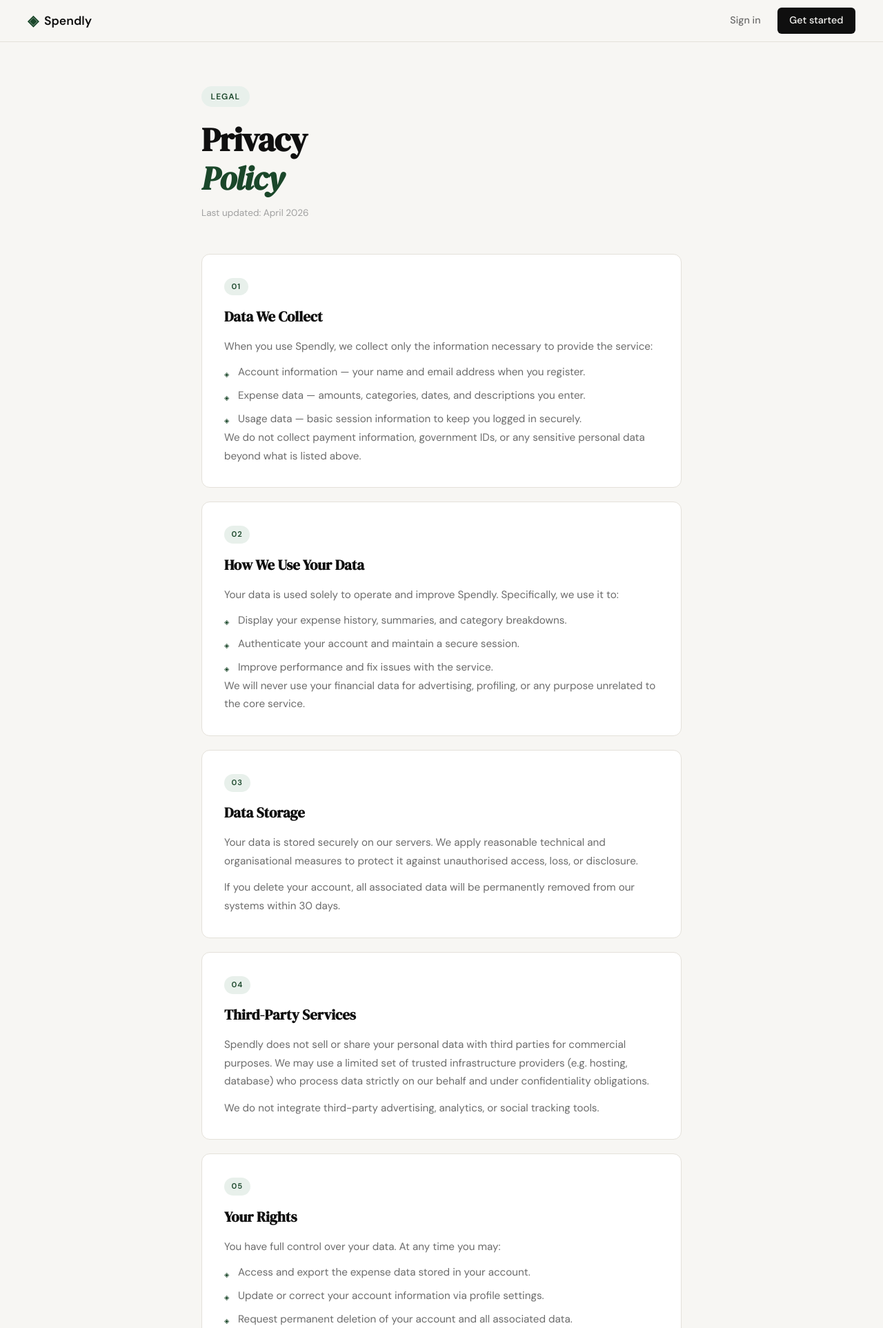
After one commit to gadher80/spendly, a Flask app: page /privacy in a window 1280 px wide. The commit adds this page. Shown: the top 1925 px of the page at 69% size. Run offline with Flask 3, Linux system fonts and the light colour scheme.

Commit message:
Add styled Privacy Policy page
Co-Authored-By: Claude Sonnet 4.6 <noreply@anthropic.com>

```diff
--- a/app.py
+++ b/app.py
@@ -31,6 +31,11 @@ def terms():
     return render_template("terms.html")
 
 
+@app.route("/privacy")
+def privacy():
+    return render_template("privacy.html")
+
+
 @app.route("/logout")
 def logout():
     return "Logout — coming in Step 3"
--- a/templates/base.html
+++ b/templates/base.html
@@ -35,7 +35,7 @@
             <span class="footer-name">Spendly</span>
             <p class="footer-copy">Track every rupee. Own your finances.</p>
             <a href="/terms">Terms and Conditions</a>
-            <a href="#">Privacy Policies</a>
+            <a href="/privacy">Privacy Policies</a>
         </div>
     </footer>
 
--- /dev/null
+++ b/templates/privacy.html
@@ -0,0 +1,183 @@
+{% extends "base.html" %}
+
+{% block title %}Privacy Policy — Spendly{% endblock %}
+
+{% block head %}
+<style>
+    .legal-hero {
+        padding: 4rem 2rem 3rem;
+        max-width: 760px;
+        margin: 0 auto;
+    }
+
+    .legal-hero .hero-badge { margin-bottom: 1.25rem; }
+
+    .legal-hero .hero-title {
+        font-family: var(--font-display);
+        font-size: clamp(2rem, 4vw, 3rem);
+        line-height: 1.15;
+        letter-spacing: -0.02em;
+        color: var(--ink);
+        margin-bottom: 0.75rem;
+    }
+
+    .legal-meta {
+        font-size: 0.85rem;
+        color: var(--ink-faint);
+    }
+
+    .legal-body {
+        max-width: 760px;
+        margin: 0 auto;
+        padding: 0 2rem 5rem;
+        display: flex;
+        flex-direction: column;
+        gap: 1.25rem;
+    }
+
+    .legal-card {
+        background: var(--paper-card);
+        border: 1px solid var(--border);
+        border-radius: var(--radius-md);
+        padding: 2rem;
+    }
+
+    .legal-card-number {
+        display: inline-block;
+        background: var(--accent-light);
+        color: var(--accent);
+        font-size: 0.7rem;
+        font-weight: 700;
+        letter-spacing: 0.1em;
+        text-transform: uppercase;
+        padding: 0.25rem 0.65rem;
+        border-radius: 999px;
+        margin-bottom: 0.85rem;
+    }
+
+    .legal-card h2 {
+        font-family: var(--font-display);
+        font-size: 1.3rem;
+        color: var(--ink);
+        margin-bottom: 0.85rem;
+    }
+
+    .legal-card p {
+        font-size: 0.95rem;
+        color: var(--ink-muted);
+        line-height: 1.75;
+        margin-bottom: 0.75rem;
+    }
+
+    .legal-card p:last-child { margin-bottom: 0; }
+
+    .legal-card ul {
+        list-style: none;
+        display: flex;
+        flex-direction: column;
+        gap: 0.5rem;
+        margin-top: 0.5rem;
+    }
+
+    .legal-card ul li {
+        font-size: 0.95rem;
+        color: var(--ink-muted);
+        line-height: 1.7;
+        padding-left: 1.25rem;
+        position: relative;
+    }
+
+    .legal-card ul li::before {
+        content: '◈';
+        position: absolute;
+        left: 0;
+        color: var(--accent);
+        font-size: 0.6rem;
+        top: 0.45rem;
+    }
+
+    .legal-card a {
+        color: var(--accent);
+        font-weight: 500;
+    }
+
+    .legal-card a:hover { text-decoration: underline; }
+</style>
+{% endblock %}
+
+{% block content %}
+
+<div class="legal-hero">
+    <div class="hero-badge">Legal</div>
+    <h1 class="hero-title">Privacy<br><em>Policy</em></h1>
+    <p class="legal-meta">Last updated: April 2026</p>
+</div>
+
+<div class="legal-body">
+
+    <div class="legal-card">
+        <span class="legal-card-number">01</span>
+        <h2>Data We Collect</h2>
+        <p>When you use Spendly, we collect only the information necessary to provide the service:</p>
+        <ul>
+            <li>Account information — your name and email address when you register.</li>
+            <li>Expense data — amounts, categories, dates, and descriptions you enter.</li>
+            <li>Usage data — basic session information to keep you logged in securely.</li>
+        </ul>
+        <p>We do not collect payment information, government IDs, or any sensitive personal data beyond what is listed above.</p>
+    </div>
+
+    <div class="legal-card">
+        <span class="legal-card-number">02</span>
+        <h2>How We Use Your Data</h2>
+        <p>Your data is used solely to operate and improve Spendly. Specifically, we use it to:</p>
+        <ul>
+            <li>Display your expense history, summaries, and category breakdowns.</li>
+            <li>Authenticate your account and maintain a secure session.</li>
+            <li>Improve performance and fix issues with the service.</li>
+        </ul>
+        <p>We will never use your financial data for advertising, profiling, or any purpose unrelated to the core service.</p>
+    </div>
+
+    <div class="legal-card">
+        <span class="legal-card-number">03</span>
+        <h2>Data Storage</h2>
+        <p>Your data is stored securely on our servers. We apply reasonable technical and organisational measures to protect it against unauthorised access, loss, or disclosure.</p>
+        <p>If you delete your account, all associated data will be permanently removed from our systems within 30 days.</p>
+    </div>
+
+    <div class="legal-card">
+        <span class="legal-card-number">04</span>
+        <h2>Third-Party Services</h2>
+        <p>Spendly does not sell or share your personal data with third parties for commercial purposes. We may use a limited set of trusted infrastructure providers (e.g. hosting, database) who process data strictly on our behalf and under confidentiality obligations.</p>
+        <p>We do not integrate third-party advertising, analytics, or social tracking tools.</p>
+    </div>
+
+    <div class="legal-card">
+        <span class="legal-card-number">05</span>
+        <h2>Your Rights</h2>
+        <p>You have full control over your data. At any time you may:</p>
+        <ul>
+            <li>Access and export the expense data stored in your account.</li>
+            <li>Update or correct your account information via profile settings.</li>
+            <li>Request permanent deletion of your account and all associated data.</li>
+        </ul>
+    </div>
+
+    <div class="legal-card">
+        <span class="legal-card-number">06</span>
+        <h2>Changes to This Policy</h2>
+        <p>We may update this Privacy Policy as the service evolves. When we do, we will revise the "Last updated" date at the top of this page.</p>
+        <p>We encourage you to review this page periodically. Continued use of Spendly after changes are posted means you accept the revised policy.</p>
+    </div>
+
+    <div class="legal-card">
+        <span class="legal-card-number">07</span>
+        <h2>Contact Us</h2>
+        <p>If you have any questions about this Privacy Policy or how your data is handled, please reach out via the contact information provided within the app.</p>
+        <p>You can also review our <a href="/terms">Terms and Conditions</a> for more details on how Spendly operates.</p>
+    </div>
+
+</div>
+
+{% endblock %}
```
